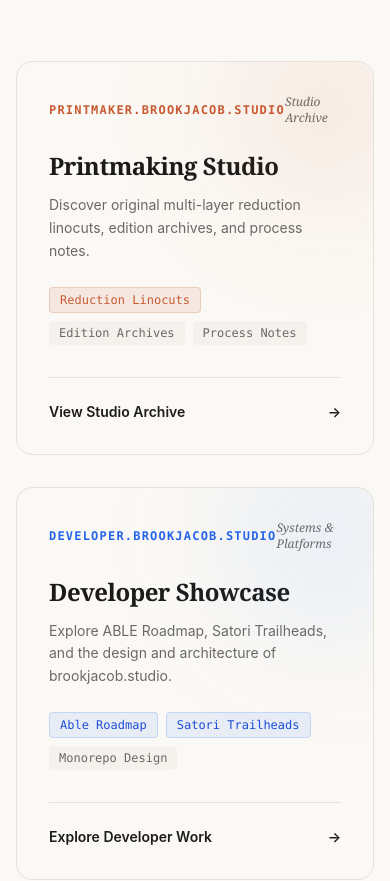
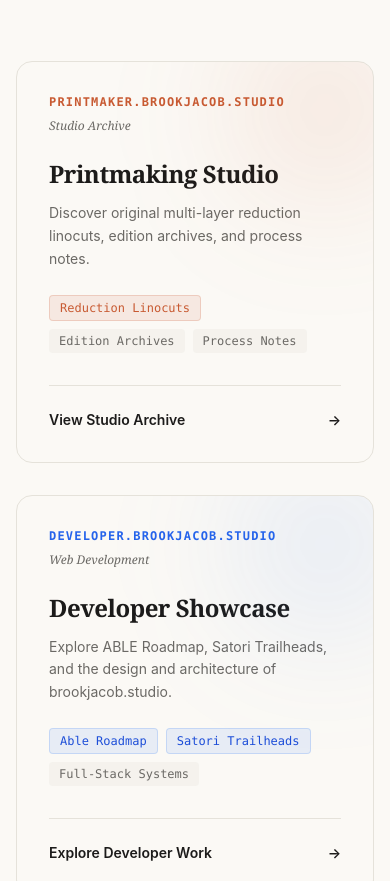
Before and after one commit to BrookJacob/brookjacob.me, an Astro site: page / in a window 390 px wide. Shown: the part 460-1341 px from the top of the page. Built offline with nearby package versions, Linux system fonts and the light colour scheme; Astro itself is replaced by a stand-in of ours.

Commit message:
Add responsive spacing to card header domains and update descriptor to Software Engineering

```diff
--- a/src/pages/index.astro
+++ b/src/pages/index.astro
@@ -56,7 +56,7 @@ import '../styles/global.css';
           <div class="absolute -right-12 -top-12 w-48 h-48 bg-paper-accent/10 dark:bg-carbon-accent/10 rounded-full blur-3xl pointer-events-none group-hover:scale-125 transition-transform duration-500"></div>
 
           <div>
-            <div class="flex items-center justify-between mb-6">
+            <div class="flex flex-wrap items-center justify-between gap-x-4 gap-y-2 mb-6">
               <span class="text-xs font-mono font-semibold uppercase tracking-widest text-paper-accent dark:text-carbon-accent">
                 printmaker.brookjacob.studio
               </span>
@@ -102,12 +102,12 @@ import '../styles/global.css';
           <div class="absolute -right-12 -top-12 w-48 h-48 bg-blue-500/10 dark:bg-blue-400/10 rounded-full blur-3xl pointer-events-none group-hover:scale-125 transition-transform duration-500"></div>
 
           <div>
-            <div class="flex items-center justify-between mb-6">
+            <div class="flex flex-wrap items-center justify-between gap-x-4 gap-y-2 mb-6">
               <span class="text-xs font-mono font-semibold uppercase tracking-widest text-blue-600 dark:text-blue-400">
                 developer.brookjacob.studio
               </span>
               <span class="text-xs font-serif italic text-paper-muted dark:text-carbon-muted">
-                Systems & Platforms
+                Web Development
               </span>
             </div>
 
@@ -128,7 +128,7 @@ import '../styles/global.css';
                 Satori Trailheads
               </span>
               <span class="text-xs font-mono px-2.5 py-1 rounded bg-paper-border/30 dark:bg-carbon-border/30 text-paper-muted dark:text-carbon-muted">
-                Monorepo Design
+                Full-Stack Systems
               </span>
             </div>
           </div>
```
